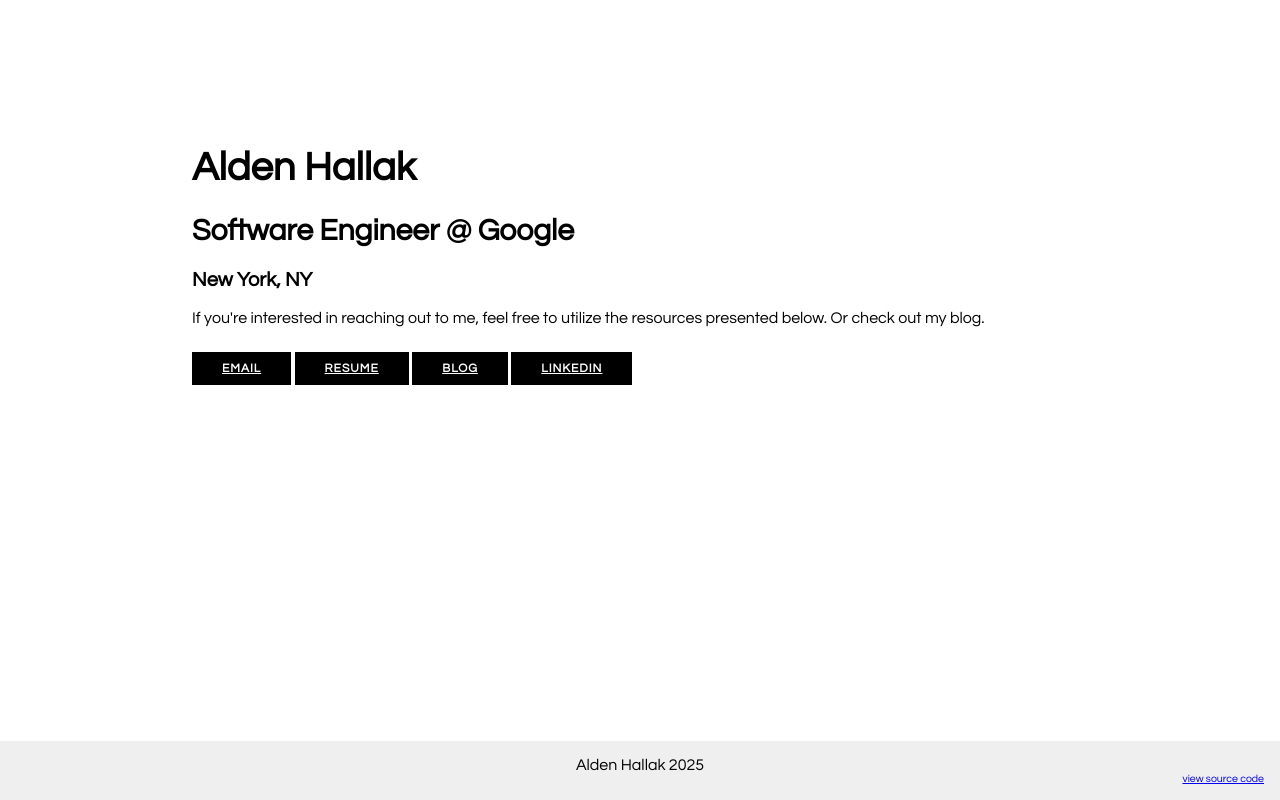
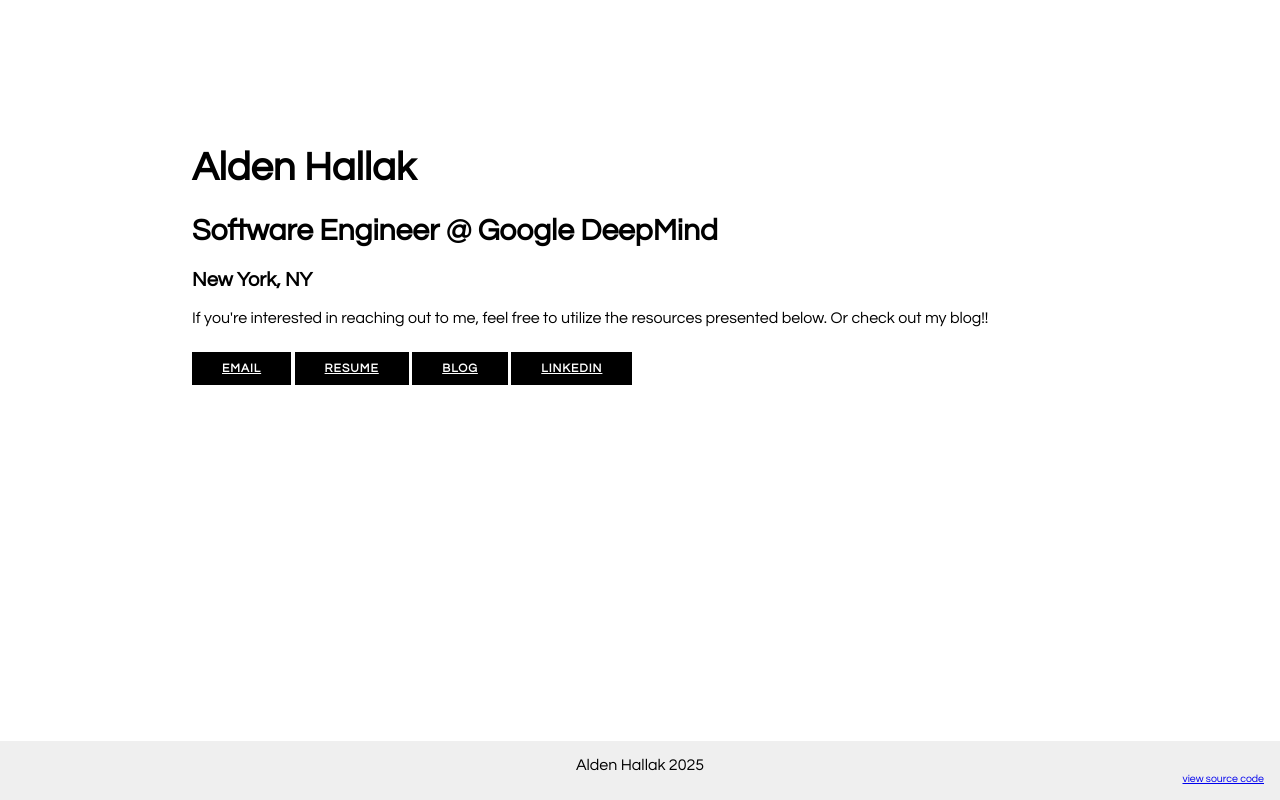
Before and after one commit to aldenhallak/aldenhallak.github.io, a plain HTML site: page index.html in a window 1280 px wide. Drawn offline with Linux system fonts and the light colour scheme.

Commit message:
Update career title, add some Pizazz

```diff
--- a/index.html
+++ b/index.html
@@ -22,9 +22,9 @@
   <body>
     <div class="container" id="intro">
       <h1>Alden Hallak </h1>
-      <h2> Software Engineer @ Google </h2>
+      <h2> Software Engineer @ Google DeepMind </h2>
       <h3> New York, NY </h3>
-      <p class="info"> If you're interested in reaching out to me, feel free to utilize the resources presented below. Or check out my blog. </p>
+      <p class="info"> If you're interested in reaching out to me, feel free to utilize the resources presented below. Or check out my blog!! </p>
       <div class="info"><a href="mailto:alden.hallak@gmail.com" class="btn">Email</a>
       <a href = "assets/AldenHallakResume.pdf" class="btn work">Resume</a>
       <a href="blog/index.html" class="btn">Blog</a>
```
